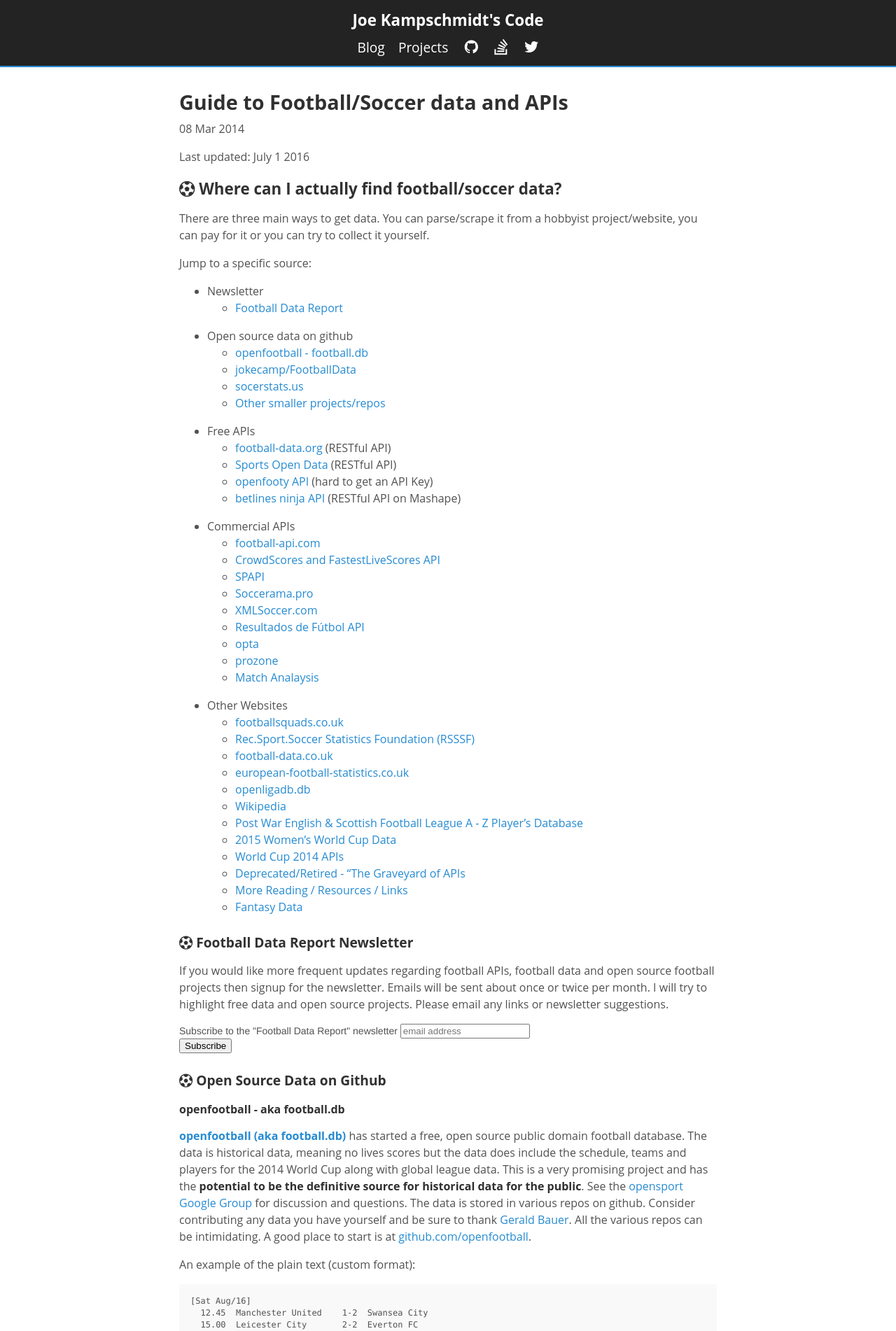
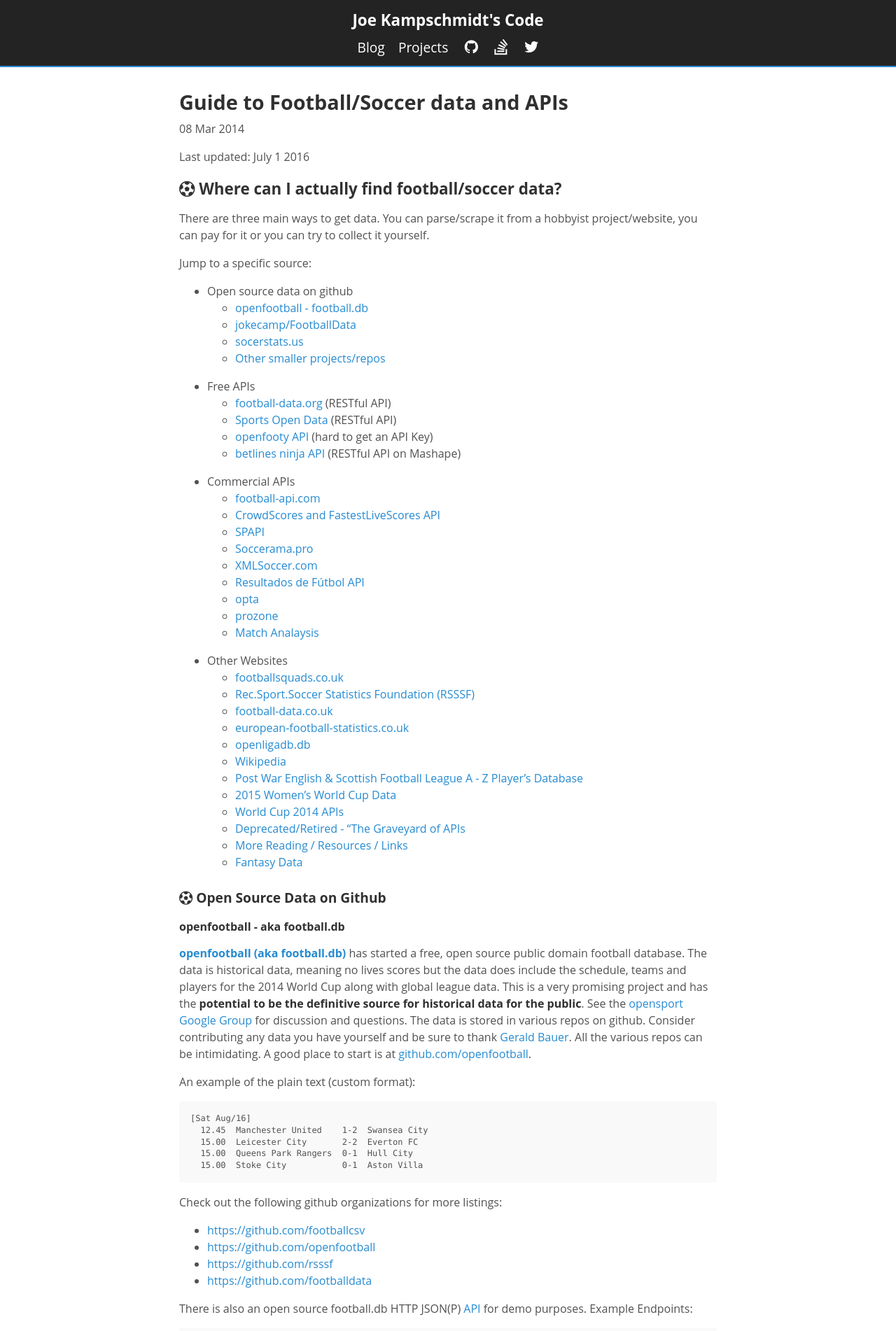
Before and after one commit to jokecamp/jokecamp.com, a Jekyll site: the page built from _posts/2014-03-08-guide-to-football-and-soccer-data-and-apis.markdown, in a window 1280 px wide. Shown: the top 1902 px of the page at 70% size. Built offline with Jekyll 4.4.1, drawn with Linux system fonts in a browser that asks for light colours; nearby versions of some CDN libraries; Markdown is read by kramdown in place of the engine named in the settings; comment, search, counter and statistics services are not loaded.

Commit message:
Removed newsletter form

```diff
--- a/_posts/2014-03-08-guide-to-football-and-soccer-data-and-apis.markdown
+++ b/_posts/2014-03-08-guide-to-football-and-soccer-data-and-apis.markdown
@@ -24,8 +24,6 @@ There are three main ways to get data. You can parse/scrape it from a hobbyist p
 
 Jump to a specific source:
 
-- Newsletter
-  - [Football Data Report](#newsletter)
 - Open source data on github
   - [openfootball - football.db](#openfootball)
   - [jokecamp/FootballData](#fdata)
@@ -59,30 +57,6 @@ Jump to a specific source:
   - [Deprecated/Retired - "The Graveyard of APIs](#api-graveyard)
   - [More Reading / Resources / Links](#other)
   - [Fantasy Data](#fantasy)
-
-
-<a name="newsletter"></a>
-### <i class="fa fa-futbol-o"></i> Football Data Report Newsletter
-
-If you would like more frequent updates regarding football APIs, football data and open source football projects then signup for the newsletter. Emails will be sent about once or twice per month. I will try to highlight free data and open source projects. Please email any links or newsletter suggestions.
-
-<link href="//cdn-images.mailchimp.com/embedcode/slim-081711.css" rel="stylesheet" type="text/css">
-<style type="text/css">
-	#mc_embed_signup{background:#fff; clear:left; font:14px Helvetica,Arial,sans-serif; }
-	/* Add your own MailChimp form style overrides in your site stylesheet or in this style block.
-	   We recommend moving this block and the preceding CSS link to the HEAD of your HTML file. */
-</style>
-<div id="mc_embed_signup">
-<form action="//jokecamp.us11.list-manage.com/subscribe/post?u=cb6e46591377b9e37de1f674f&amp;id=9ed21f2b6d" method="post" id="mc-embedded-subscribe-form" name="mc-embedded-subscribe-form" class="validate" target="_blank" novalidate>
-    <div id="mc_embed_signup_scroll">
-	<label for="mce-EMAIL">Subscribe to the &quot;Football Data Report&quot; newsletter</label>
-	<input type="email" value="" name="EMAIL" class="email" id="mce-EMAIL" placeholder="email address" required>
-    <div style="position: absolute; left: -5000px;"><input type="text" name="b_cb6e46591377b9e37de1f674f_9ed21f2b6d" tabindex="-1" value=""></div>
-    <div class="clear"><input type="submit" value="Subscribe" name="subscribe" id="mc-embedded-subscribe" class="button"></div>
-    </div>
-</form>
-</div>
-
 
 
 <a name="github"></a>
```
Also changed, not shown: 3 other files.
